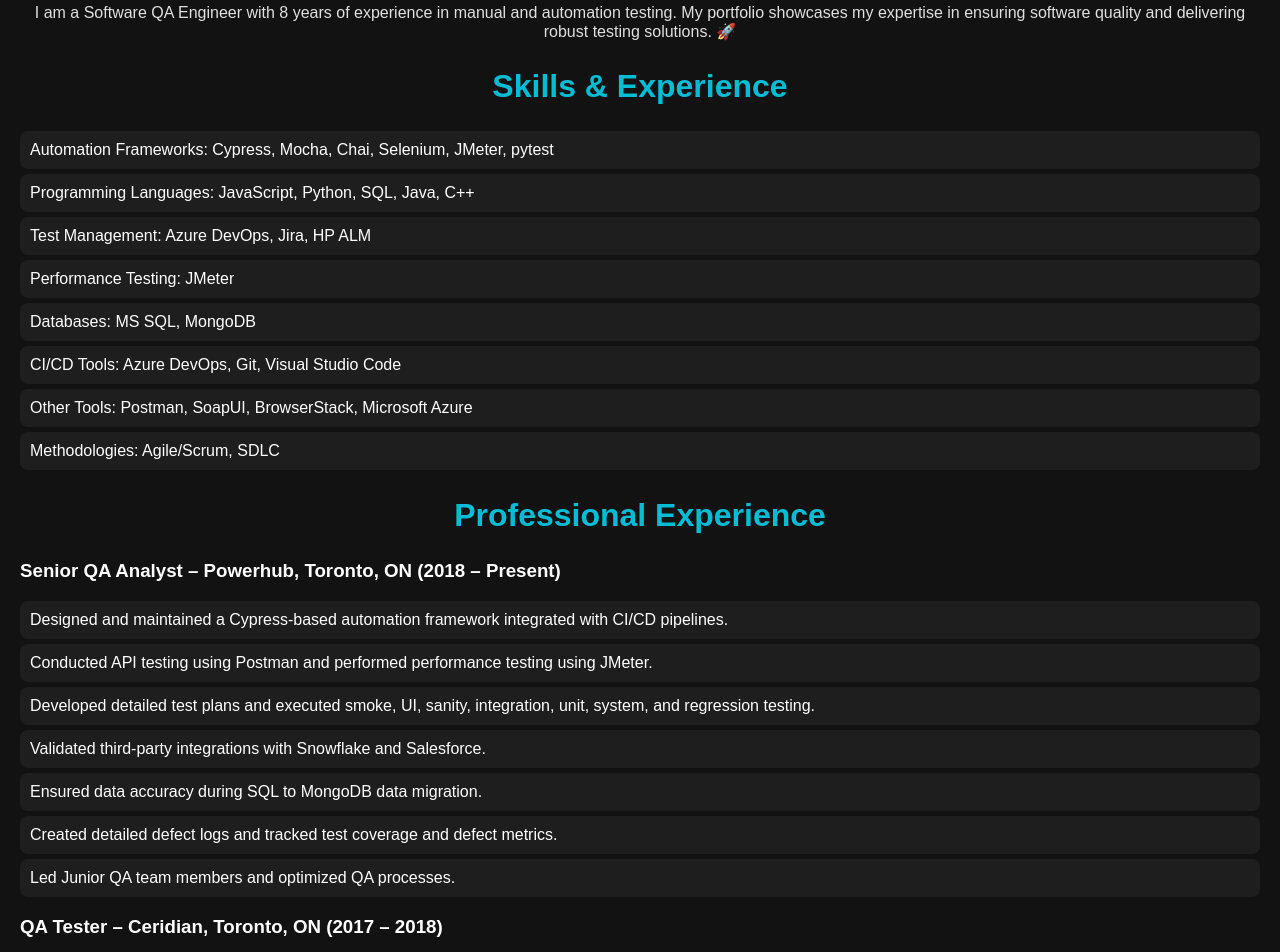
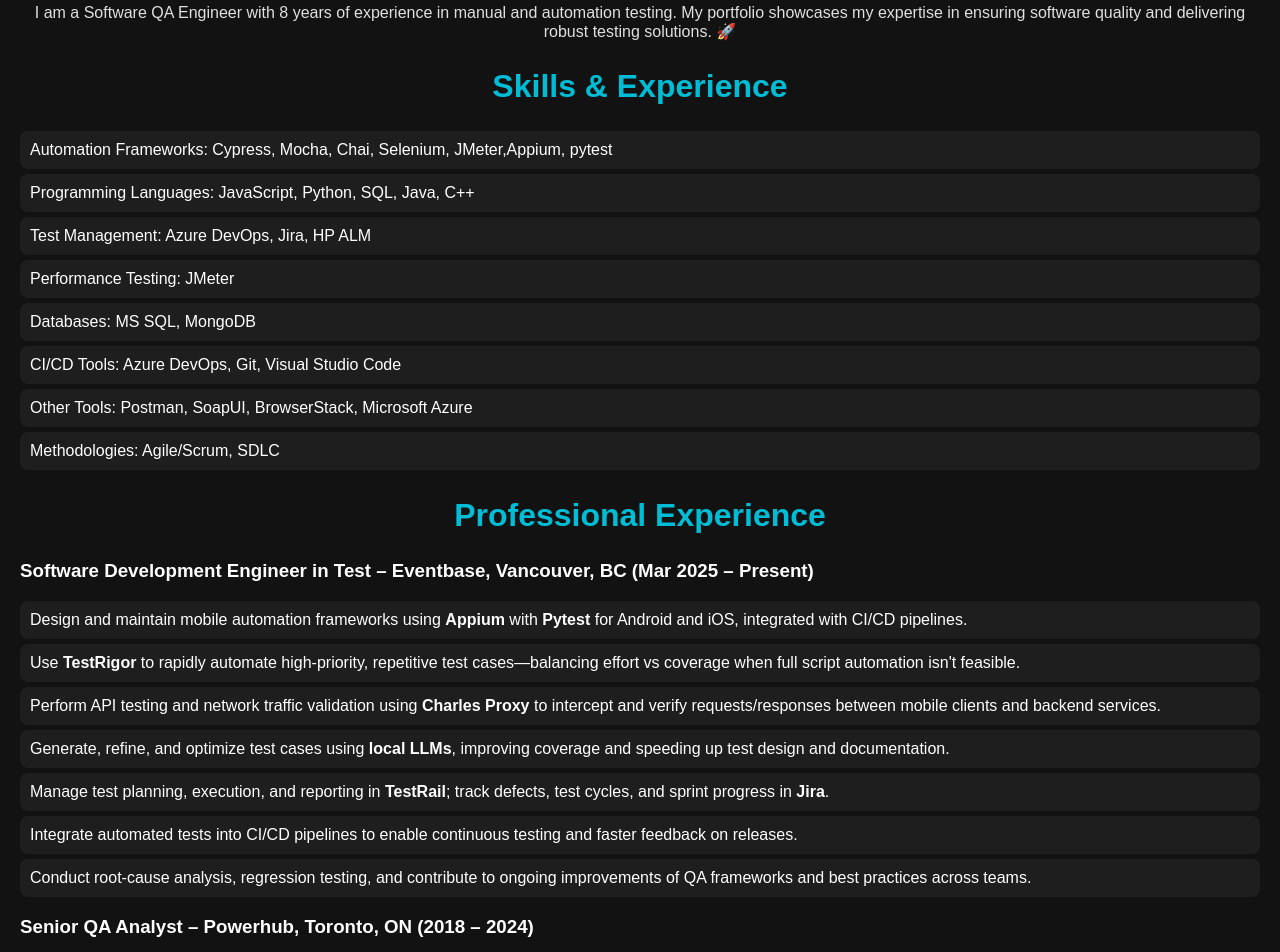
Before and after one commit to NavdeepKaurHara/NavdeepKaurHara.github.io, a plain HTML site: page index.html in a window 1280 px wide. Shown: the part 160-1112 px from the top of the page. Drawn offline with Linux system fonts and the light colour scheme.

Commit message:
updating portfolio

```diff
--- a/index.html
+++ b/index.html
@@ -96,7 +96,7 @@
     <section>
         <h2>Skills & Experience</h2>
         <ul>
-            <li>Automation Frameworks: Cypress, Mocha, Chai, Selenium, JMeter, pytest</li>
+            <li>Automation Frameworks: Cypress, Mocha, Chai, Selenium, JMeter,Appium, pytest</li>
             <li>Programming Languages: JavaScript, Python, SQL, Java, C++</li>
             <li>Test Management: Azure DevOps, Jira, HP ALM</li>
             <li>Performance Testing: JMeter</li>
@@ -110,7 +110,18 @@
     <section>
         <h2>Professional Experience</h2>
 
-        <h3>Senior QA Analyst – Powerhub, Toronto, ON (2018 – Present)</h3>
+        <h3>Software Development Engineer in Test – Eventbase, Vancouver, BC (Mar 2025 – Present)</h3>
+            <ul>
+              <li>Design and maintain mobile automation frameworks using <strong>Appium</strong> with <strong>Pytest</strong> for Android and iOS, integrated with CI/CD pipelines.</li>
+              <li>Use <strong>TestRigor</strong> to rapidly automate high-priority, repetitive test cases—balancing effort vs coverage when full script automation isn't feasible.</li>
+              <li>Perform API testing and network traffic validation using <strong>Charles Proxy</strong> to intercept and verify requests/responses between mobile clients and backend services.</li>
+              <li>Generate, refine, and optimize test cases using <strong>local LLMs</strong>, improving coverage and speeding up test design and documentation.</li>
+              <li>Manage test planning, execution, and reporting in <strong>TestRail</strong>; track defects, test cycles, and sprint progress in <strong>Jira</strong>.</li>
+              <li>Integrate automated tests into CI/CD pipelines to enable continuous testing and faster feedback on releases.</li>
+              <li>Conduct root-cause analysis, regression testing, and contribute to ongoing improvements of QA frameworks and best practices across teams.</li>
+            </ul>
+
+        <h3>Senior QA Analyst – Powerhub, Toronto, ON (2018 – 2024)</h3>
         <ul>
             <li>Designed and maintained a Cypress-based automation framework integrated with CI/CD pipelines.</li>
             <li>Conducted API testing using Postman and performed performance testing using JMeter.</li>
@@ -145,10 +156,10 @@
         </ul>
     </section>
 
-    <section>
+    <!-- <section>
         <h2>Resume</h2>
         <p><a href="./NAV_QA_RESUME.pdf" target="_blank">📄 Download Resume</a></p>
-    </section>
+    </section> -->
 
     <div class="contact">
         <h2>Contact Me</h2>
```
